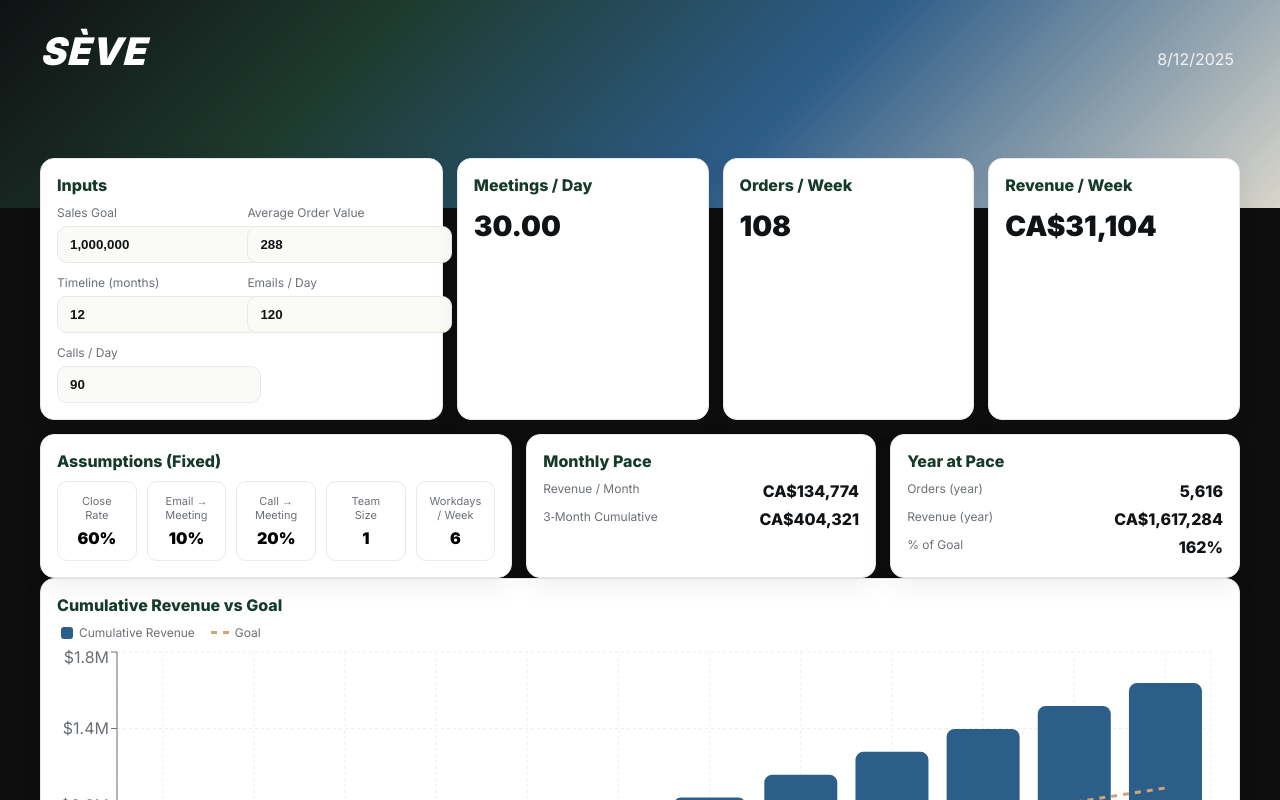
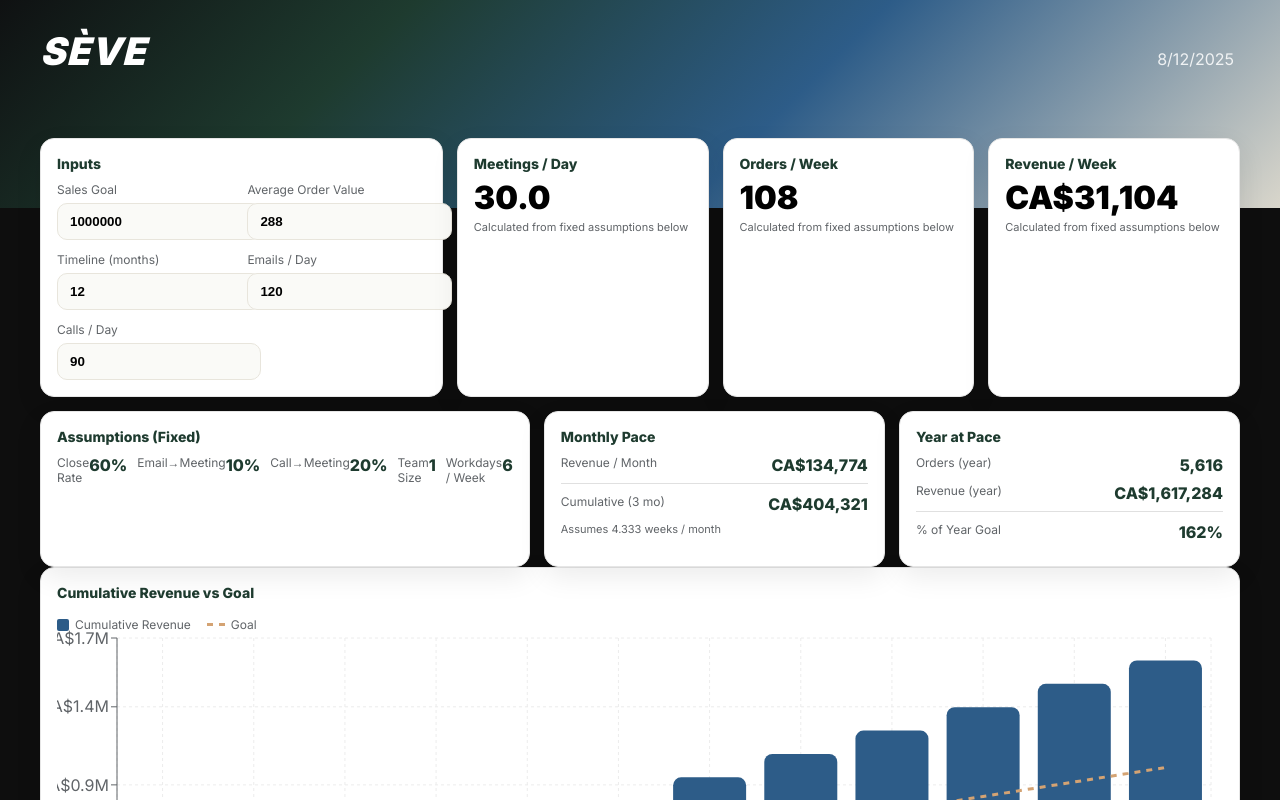
Before and after one commit to cocosteez/seve-dashboard, a Next.js app: page / in a window 1280 px wide. Shown: the top 800 px of the page. Built offline with nearby package versions, Linux system fonts and the light colour scheme.

Commit message:
Update page.tsx

```diff
--- a/app/page.tsx
+++ b/app/page.tsx
@@ -1,6 +1,6 @@
 "use client";
 
-import { useCallback, useEffect, useMemo, useState } from "react";
+import { useEffect, useMemo, useState, useCallback } from "react";
 import {
   ResponsiveContainer,
   BarChart,
@@ -10,32 +10,30 @@
   Tooltip,
   CartesianGrid,
   Line,
+  Legend,
 } from "recharts";
 
-// ---- Brand / tokens ---------------------------------------------------------
 const brand = {
-  bg: "#0E0F10",
-  surface: "#FFFFFF",
-  border: "#E9E9E9",
-  grid: "#EFEFEF",
-  ink: "#101315",
-  sub: "#6B7075",
-  forest: "#153A2A",
-  blue: "#2C5E8A",
+  ink: "#0F1112",
+  forest: "#1E3B2F",
+  slate: "#606468",
+  stone: "#E8E5DC",
+  off: "#FAFAF7",
+  deepBlue: "#2D5C88",
   gold: "#D4A373",
-  off: "#FAFAF7",
+  card: "#FFFFFF",
+  border: "#E6E6E6",
+  grid: "#ECECEC",
 };
 
-// ---- Locks (fixed assumptions) ----------------------------------------------
 const LOCK = {
-  closeRate: 0.6,         // 60%
-  emailToMeeting: 0.10,   // 10%
-  callToMeeting: 0.20,    // 20%
+  closeRate: 0.6,
+  emailToMeeting: 0.1,
+  callToMeeting: 0.2,
   team: 1,
   workdays: 6,
 };
 
-// ---- Types ------------------------------------------------------------------
 type Inputs = {
   salesGoal: number;
   months: number;
@@ -44,10 +42,7 @@
   callsPerDay: number;
 };
 
-type MonthRow = { name: string; cumulative: number; goal: number };
-
-// ---- Defaults ---------------------------------------------------------------
-const DEFAULTS: Inputs = {
+const defaults: Inputs = {
   salesGoal: 1_000_000,
   months: 12,
   aov: 288,
@@ -55,34 +50,41 @@
   callsPerDay: 90,
 };
 
-// ---- Utils ------------------------------------------------------------------
-const money0 = (n: number) =>
-  n.toLocaleString(undefined, { style: "currency", currency: "CAD", maximumFractionDigits: 0 });
+/** Consistent CA$ currency with no cents */
+function money(n: number) {
+  // force CA$ prefix and no decimals
+  const parts = Math.round(n).toLocaleString("en-CA");
+  return `CA$${parts}`;
+}
 
-const pct0 = (n: number) => `${Math.round(n * 100)}%`;
+function pct(n: number) {
+  return (n * 100).toFixed(0) + "%";
+}
 
-// Numeric input that lets you type freely then commit on blur/Enter
+/** Stable numeric input: lets users type freely, commits on blur/enter */
 function NumericInput({
   value,
   onCommit,
   min,
+  max,
 }: {
   value: number;
   onCommit: (n: number) => void;
   min?: number;
+  max?: number;
 }) {
-  const [raw, setRaw] = useState(() => value.toLocaleString());
-
-  useEffect(() => setRaw(value.toLocaleString()), [value]);
+  const [raw, setRaw] = useState(String(value));
+  useEffect(() => setRaw(String(value)), [value]);
 
   const commit = useCallback(() => {
     const cleaned = raw.replace(/,/g, "").trim();
-    const parsed = cleaned === "" ? 0 : Number(cleaned);
-    const next = Number.isFinite(parsed) ? parsed : 0;
-    onCommit(min != null ? Math.max(next, min) : next);
-    // normalize display with grouping
-    setRaw((min != null ? Math.max(next, min) : next).toLocaleString());
-  }, [raw, onCommit, min]);
+    let n = cleaned === "" ? 0 : Number(cleaned);
+    if (!Number.isFinite(n)) n = 0;
+    if (typeof min === "number") n = Math.max(min, n);
+    if (typeof max === "number") n = Math.min(max, n);
+    onCommit(n);
+    setRaw(n.toLocaleString());
+  }, [raw, onCommit, min, max]);
 
   return (
     <input
@@ -92,67 +94,53 @@
       onKeyDown={(e) => e.key === "Enter" && (e.target as HTMLInputElement).blur()}
       inputMode="decimal"
       style={{
-        width: "100%",
-        border: `1px solid ${brand.border}`,
+        border: `1px solid ${brand.stone}`,
         borderRadius: 10,
         padding: "10px 12px",
         background: brand.off,
         fontWeight: 600,
-        color: brand.ink,
+        width: "100%",
       }}
     />
   );
 }
 
-// ---- Small UI atoms ---------------------------------------------------------
-const Card = ({
-  title,
-  children,
-  minHeight,
-}: {
-  title: string;
-  children: React.ReactNode;
-  minHeight?: number;
-}) => (
-  <div
-    style={{
-      background: brand.surface,
-      border: `1px solid ${brand.border}`,
-      borderRadius: 14,
-      boxShadow: "0 10px 28px rgba(0,0,0,0.06)",
-      padding: 16,
-      minHeight,
-    }}
-  >
-    <div style={{ fontWeight: 800, color: brand.forest, marginBottom: 10 }}>{title}</div>
-    {children}
-  </div>
-);
+/** Small caption under KPI numbers */
+function KpiCaption() {
+  return (
+    <div style={{ marginTop: 6, fontSize: 11, color: brand.slate }}>
+      Calculated from fixed assumptions below
+    </div>
+  );
+}
 
-const KPI = ({ label, value }: { label: string; value: string }) => (
-  <div style={{ display: "grid", gap: 4 }}>
-    <div style={{ color: brand.sub, fontSize: 12 }}>{label}</div>
-    <div style={{ fontWeight: 900, fontSize: 28, color: brand.ink }}>{value}</div>
-  </div>
-);
+/** Custom legend renderer (keeps TS happy by using a function) */
+function CustomLegend(props: any) {
+  const payload = props?.payload ?? [];
+  return (
+    <div style={{ display: "flex", gap: 16, paddingBottom: 6 }}>
+      {payload.map((entry: any) => (
+        <div key={entry?.value} style={{ display: "flex", alignItems: "center", gap: 6 }}>
+          {entry?.type === "line" ? (
+            <span style={{ width: 18, height: 0, borderTop: `3px dashed ${entry?.color}` }} />
+          ) : (
+            <span style={{ width: 12, height: 12, background: entry?.color, borderRadius: 2 }} />
+          )}
+          <span style={{ fontSize: 12, color: brand.slate }}>{entry?.value}</span>
+        </div>
+      ))}
+    </div>
+  );
+}
 
-const StatRow = ({ k, v }: { k: string; v: string }) => (
-  <div style={{ display: "grid", gridTemplateColumns: "1fr auto" }}>
-    <div style={{ color: brand.sub, fontSize: 12 }}>{k}</div>
-    <div style={{ fontWeight: 800, color: brand.ink }}>{v}</div>
-  </div>
-);
-
-// ---- Page -------------------------------------------------------------------
 export default function Page() {
-  // inputs with localStorage persistence
   const [inp, setInp] = useState<Inputs>(() => {
-    if (typeof window === "undefined") return DEFAULTS;
+    if (typeof window === "undefined") return defaults;
     try {
       const saved = localStorage.getItem("seve.inputs");
-      return saved ? JSON.parse(saved) : DEFAULTS;
+      return saved ? JSON.parse(saved) : defaults;
     } catch {
-      return DEFAULTS;
+      return defaults;
     }
   });
 
@@ -162,8 +150,7 @@
     } catch {}
   }, [inp]);
 
-  // calculations derived from inputs + locks
-  const calc = useMemo(() => {
+  const d = useMemo(() => {
     const weeks = Math.round(inp.months * 4.333);
     const meetingsPerDay =
       inp.emailsPerDay * LOCK.emailToMeeting + inp.callsPerDay * LOCK.callToMeeting;
@@ -174,235 +161,246 @@
     const revenueYear = revenuePerMonth * inp.months;
     const ordersYear = ordersPerWeek * weeks;
 
-    // chart rows
+    const monthsArr = Array.from({ length: inp.months }, (_, i) => i);
     const monthlyGoal = inp.salesGoal / inp.months;
+
     let cum = 0;
-    const data: MonthRow[] = Array.from({ length: inp.months }, (_, i) => {
+    const data = monthsArr.map((i) => {
       cum += revenuePerMonth;
       const goalCum = monthlyGoal * (i + 1);
       const label = new Date(2000, i, 1).toLocaleString(undefined, { month: "short" });
-      return { name: label, cumulative: Math.round(cum), goal: Math.round(goalCum) };
+      return {
+        name: label,
+        cumulative: Math.round(cum),
+        goal: Math.round(goalCum),
+      };
     });
 
-    const maxY = Math.max(...data.flatMap((r) => [r.cumulative, r.goal]));
-    const yTickFmt =
+    const maxY = Math.max(...data.map((r) => Math.max(r.cumulative, r.goal)), 1);
+    const yFormat =
       maxY >= 1_000_000
-        ? (v: number) => "$" + (v / 1_000_000).toFixed(1) + "M"
-        : (v: number) => "$" + Math.round(v / 1_000) + "k";
+        ? (v: number) => "CA$" + (v / 1_000_000).toFixed(1) + "M"
+        : (v: number) => "CA$" + Math.round(v / 1000) + "K";
+
+    const yDomain = [0, Math.ceil(maxY * 1.08)];
 
     return {
       meetingsPerDay,
       ordersPerWeek,
       revenuePerWeek,
       revenuePerMonth,
+      revenueYear,
       ordersYear,
-      revenueYear,
       data,
-      yTickFmt,
+      yFormat,
+      yDomain,
     };
   }, [inp]);
 
-  // common card height for the three KPIs
-  const KPI_HEIGHT = 126;
+  const Card = ({
+    title,
+    children,
+    minHeight,
+  }: {
+    title: string;
+    children: any;
+    minHeight?: number;
+  }) => (
+    <div
+      style={{
+        background: brand.card,
+        borderRadius: 14,
+        border: `1px solid ${brand.border}`,
+        boxShadow: "0 10px 28px rgba(0,0,0,0.08)",
+        padding: 16,
+        minHeight,
+      }}
+    >
+      <div style={{ fontWeight: 800, color: brand.forest, marginBottom: 10, fontSize: 14 }}>
+        {title}
+      </div>
+      {children}
+    </div>
+  );
+
+  const Stat = ({ k, v }: { k: string; v: string }) => (
+    <div style={{ display: "grid", gridTemplateColumns: "1fr auto", marginBottom: 8 }}>
+      <div style={{ color: brand.slate, fontSize: 12 }}>{k}</div>
+      <div style={{ fontWeight: 800, color: brand.forest }}>{v}</div>
+    </div>
+  );
+
+  // shared style values
+  const kpiMinHeight = 142; // equal height for all KPI cards
+  const headerGap = 14;
+  const inputsRowGap = 12; // increased breathing room
 
   return (
-    <div
-      style={{
-        maxWidth: 1200,
-        margin: "0 auto",
-        padding: "20px 18px 28px",
-      }}
-    >
-      {/* Row 1: Inputs (wider) + three KPIs */}
+    <div style={{ maxWidth: 1200, margin: "0 auto", padding: "0 18px 28px" }}>
+      {/* Top: Inputs + KPIs (equal heights & rhythm) */}
       <div
         style={{
           display: "grid",
           gridTemplateColumns: "1.6fr 1fr 1fr 1fr",
-          gap: 14,
+          gap: headerGap,
+          alignItems: "stretch",
         }}
       >
         <Card title="Inputs">
-          <div style={{ display: "grid", gridTemplateColumns: "1fr 1fr", gap: 12 }}>
-            <div>
-              <div style={{ color: brand.sub, fontSize: 12, marginBottom: 6 }}>Sales Goal</div>
+          <div
+            style={{
+              display: "grid",
+              gridTemplateColumns: "1fr 1fr",
+              gap: inputsRowGap,
+            }}
+          >
+            <label>
+              <div style={{ fontSize: 12, color: brand.slate, marginBottom: 6 }}>Sales Goal</div>
               <NumericInput
                 value={inp.salesGoal}
-                onCommit={(n) => setInp((s) => ({ ...s, salesGoal: n }))}
-                min={0}
+                onCommit={(v) => setInp((s) => ({ ...s, salesGoal: v }))}
+                min={1}
+                max={50_000_000}
               />
-            </div>
-            <div>
-              <div style={{ color: brand.sub, fontSize: 12, marginBottom: 6 }}>
+            </label>
+            <label>
+              <div style={{ fontSize: 12, color: brand.slate, marginBottom: 6 }}>
                 Average Order Value
               </div>
-              <NumericInput value={inp.aov} onCommit={(n) => setInp((s) => ({ ...s, aov: n }))} min={1} />
-            </div>
-
-            <div>
-              <div style={{ color: brand.sub, fontSize: 12, marginBottom: 6 }}>
+              <NumericInput
+                value={inp.aov}
+                onCommit={(v) => setInp((s) => ({ ...s, aov: v }))}
+                min={50}
+                max={5_000}
+              />
+            </label>
+            <label>
+              <div style={{ fontSize: 12, color: brand.slate, marginBottom: 6 }}>
                 Timeline (months)
               </div>
               <NumericInput
                 value={inp.months}
-                onCommit={(n) => setInp((s) => ({ ...s, months: Math.max(1, Math.round(n)) }))}
+                onCommit={(v) => setInp((s) => ({ ...s, months: v }))}
                 min={1}
+                max={24}
               />
-            </div>
-            <div>
-              <div style={{ color: brand.sub, fontSize: 12, marginBottom: 6 }}>Emails / Day</div>
+            </label>
+            <label>
+              <div style={{ fontSize: 12, color: brand.slate, marginBottom: 6 }}>Emails / Day</div>
               <NumericInput
                 value={inp.emailsPerDay}
-                onCommit={(n) => setInp((s) => ({ ...s, emailsPerDay: Math.max(0, Math.round(n)) }))}
+                onCommit={(v) => setInp((s) => ({ ...s, emailsPerDay: v }))}
                 min={0}
+                max={500}
               />
-            </div>
-
-            <div>
-              <div style={{ color: brand.sub, fontSize: 12, marginBottom: 6 }}>Calls / Day</div>
+            </label>
+            <label>
+              <div style={{ fontSize: 12, color: brand.slate, marginBottom: 6 }}>Calls / Day</div>
               <NumericInput
                 value={inp.callsPerDay}
-                onCommit={(n) => setInp((s) => ({ ...s, callsPerDay: Math.max(0, Math.round(n)) }))}
+                onCommit={(v) => setInp((s) => ({ ...s, callsPerDay: v }))}
                 min={0}
+                max={500}
               />
-            </div>
+            </label>
           </div>
         </Card>
 
-        <Card title="Meetings / Day" minHeight={KPI_HEIGHT}>
-          <KPI label="" value={calc.meetingsPerDay.toFixed(2)} />
+        <Card title="Meetings / Day" minHeight={kpiMinHeight}>
+          <div style={{ fontSize: 32, fontWeight: 900, lineHeight: 1 }}>
+            {d.meetingsPerDay.toFixed(1)}
+          </div>
+          <KpiCaption />
         </Card>
 
-        <Card title="Orders / Week" minHeight={KPI_HEIGHT}>
-          <KPI label="" value={Math.round(calc.ordersPerWeek).toLocaleString()} />
+        <Card title="Orders / Week" minHeight={kpiMinHeight}>
+          <div style={{ fontSize: 32, fontWeight: 900, lineHeight: 1 }}>
+            {Math.round(d.ordersPerWeek).toLocaleString()}
+          </div>
+          <KpiCaption />
         </Card>
 
-        <Card title="Revenue / Week" minHeight={KPI_HEIGHT}>
-          <KPI label="" value={money0(calc.revenuePerWeek)} />
+        <Card title="Revenue / Week" minHeight={kpiMinHeight}>
+          <div style={{ fontSize: 32, fontWeight: 900, lineHeight: 1 }}>
+            {money(d.revenuePerWeek)}
+          </div>
+          <KpiCaption />
         </Card>
       </div>
 
-      {/* Row 2: Assumptions (fixed) + Monthly Pace + Year at Pace */}
+      {/* Second row */}
       <div
         style={{
           display: "grid",
-          gridTemplateColumns: "1.35fr 1fr 1fr",
-          gap: 14,
-          marginTop: 14,
+          gridTemplateColumns: "1.3fr 1fr 1fr",
+          gap: headerGap,
+          marginTop: headerGap,
         }}
       >
         <Card title="Assumptions (Fixed)">
-          <div
-            style={{
-              display: "grid",
-              gridTemplateColumns: "repeat(5, 1fr)",
-              gap: 10,
-              alignItems: "start",
-            }}
-          >
-            <div
-              style={{
-                border: `1px solid ${brand.border}`,
-                borderRadius: 10,
-                padding: 12,
-                textAlign: "center",
-              }}
-            >
-              <div style={{ color: brand.sub, fontSize: 11, marginBottom: 6 }}>Close Rate</div>
-              <div style={{ fontWeight: 900 }}>{pct0(LOCK.closeRate)}</div>
-            </div>
-            <div
-              style={{
-                border: `1px solid ${brand.border}`,
-                borderRadius: 10,
-                padding: 12,
-                textAlign: "center",
-              }}
-            >
-              <div style={{ color: brand.sub, fontSize: 11, marginBottom: 6 }}>Email → Meeting</div>
-              <div style={{ fontWeight: 900 }}>{pct0(LOCK.emailToMeeting)}</div>
-            </div>
-            <div
-              style={{
-                border: `1px solid ${brand.border}`,
-                borderRadius: 10,
-                padding: 12,
-                textAlign: "center",
-              }}
-            >
-              <div style={{ color: brand.sub, fontSize: 11, marginBottom: 6 }}>Call → Meeting</div>
-              <div style={{ fontWeight: 900 }}>{pct0(LOCK.callToMeeting)}</div>
-            </div>
-            <div
-              style={{
-                border: `1px solid ${brand.border}`,
-                borderRadius: 10,
-                padding: 12,
-                textAlign: "center",
-              }}
-            >
-              <div style={{ color: brand.sub, fontSize: 11, marginBottom: 6 }}>Team Size</div>
-              <div style={{ fontWeight: 900 }}>{LOCK.team}</div>
-            </div>
-            <div
-              style={{
-                border: `1px solid ${brand.border}`,
-                borderRadius: 10,
-                padding: 12,
-                textAlign: "center",
-              }}
-            >
-              <div style={{ color: brand.sub, fontSize: 11, marginBottom: 6 }}>Workdays / Week</div>
-              <div style={{ fontWeight: 900 }}>{LOCK.workdays}</div>
-            </div>
+          <div style={{ display: "grid", gridTemplateColumns: "repeat(5, 1fr)", gap: 10 }}>
+            <Stat k="Close Rate" v="60%" />
+            <Stat k="Email→Meeting" v="10%" />
+            <Stat k="Call→Meeting" v="20%" />
+            <Stat k="Team Size" v="1" />
+            <Stat k="Workdays / Week" v="6" />
           </div>
         </Card>
 
         <Card title="Monthly Pace">
-          <div style={{ display: "grid", gap: 8 }}>
-            <StatRow k="Revenue / Month" v={money0(calc.revenuePerMonth)} />
-            <StatRow
-              k="3‑Month Cumulative"
-              v={money0(calc.data[Math.min(2, calc.data.length - 1)]?.cumulative || 0)}
-            />
+          <Stat k="Revenue / Month" v={money(d.revenuePerMonth)} />
+          <div
+            style={{
+              height: 1,
+              background: "rgba(0,0,0,0.12)",
+              margin: "8px 0 10px",
+            }}
+          />
+          <Stat k="Cumulative (3 mo)" v={money(d.data[2]?.cumulative || 0)} />
+          <div style={{ marginTop: 4, fontSize: 11, color: brand.slate }}>
+            Assumes 4.333 weeks / month
           </div>
         </Card>
 
         <Card title="Year at Pace">
-          <div style={{ display: "grid", gap: 8 }}>
-            <StatRow k="Orders (year)" v={Math.round(calc.ordersYear).toLocaleString()} />
-            <StatRow k="Revenue (year)" v={money0(calc.revenueYear)} />
-            <StatRow k="% of Goal" v={pct0(calc.revenueYear / inp.salesGoal)} />
-          </div>
+          <Stat k="Orders (year)" v={Math.round(d.ordersYear).toLocaleString()} />
+          <Stat k="Revenue (year)" v={money(d.revenueYear)} />
+          <div
+            style={{
+              height: 1,
+              background: "rgba(0,0,0,0.12)",
+              margin: "8px 0 10px",
+            }}
+          />
+          <Stat k="% of Year Goal" v={pct(d.revenueYear / inp.salesGoal)} />
         </Card>
       </div>
 
-      {/* Row 3: Chart */}
-      <Card title="Cumulative Revenue vs Goal" minHeight={420} >
-        {/* Custom legend */}
-        <div style={{ display: "flex", gap: 16, padding: "0 4px 8px 4px" }}>
-          <div style={{ display: "flex", alignItems: "center", gap: 6 }}>
-            <span style={{ width: 12, height: 12, background: brand.blue, borderRadius: 3 }} />
-            <span style={{ fontSize: 12, color: brand.sub }}>Cumulative Revenue</span>
-          </div>
-          <div style={{ display: "flex", alignItems: "center", gap: 6 }}>
-            <span style={{ width: 18, height: 0, borderTop: `3px dashed ${brand.gold}` }} />
-            <span style={{ fontSize: 12, color: brand.sub }}>Goal</span>
-          </div>
-        </div>
-
-        <div style={{ height: 340 }}>
+      {/* Chart */}
+      <Card title="Cumulative Revenue vs Goal" >
+        <div style={{ height: 360, marginTop: 6 }}>
           <ResponsiveContainer width="100%" height="100%">
-            <BarChart data={calc.data} margin={{ top: 4, right: 12, left: 0, bottom: 0 }}>
+            <BarChart data={d.data} margin={{ top: 6, right: 12, left: 0, bottom: 0 }}>
               <CartesianGrid strokeDasharray="3 3" stroke={brand.grid} />
-              <XAxis dataKey="name" stroke={brand.sub} />
-              <YAxis stroke={brand.sub} tickFormatter={calc.yTickFmt as any} />
+              <XAxis dataKey="name" stroke={brand.slate} />
+              <YAxis
+                stroke={brand.slate}
+                tickFormatter={d.yFormat as any}
+                domain={d.yDomain as any}
+              />
               <Tooltip
-                formatter={(v: any, k: any) => [
-                  money0(Number(v)),
-                  k === "cumulative" ? "Cumulative Revenue" : "Goal",
+                formatter={(v: any, n: any) => [
+                  money(Number(v)),
+                  n === "cumulative" ? "Cumulative Revenue" : "Goal",
                 ]}
               />
-              <Bar dataKey="cumulative" name="Cumulative Revenue" fill={brand.blue} radius={[8, 8, 0, 0]} />
+              <Legend verticalAlign="top" align="left" content={(p) => <CustomLegend {...p} />} />
+              <Bar
+                dataKey="cumulative"
+                name="Cumulative Revenue"
+                fill={brand.deepBlue}
+                radius={[8, 8, 0, 0]}
+              />
               <Line
                 type="monotone"
                 dataKey="goal"
```
